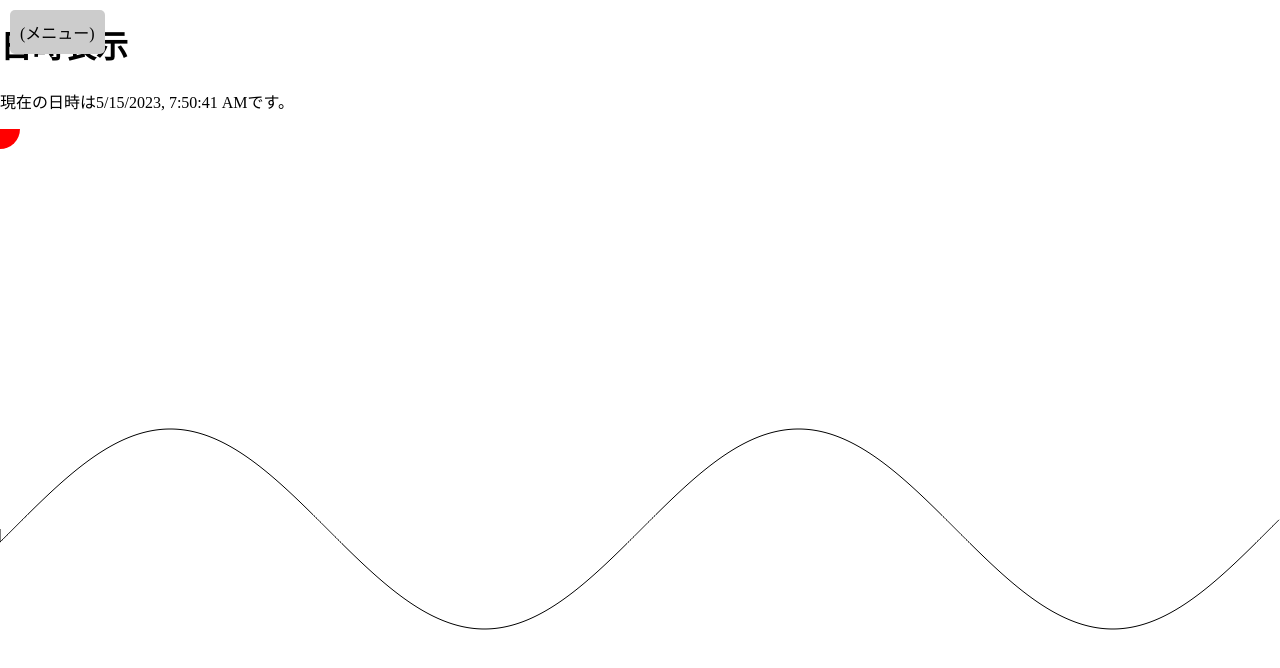
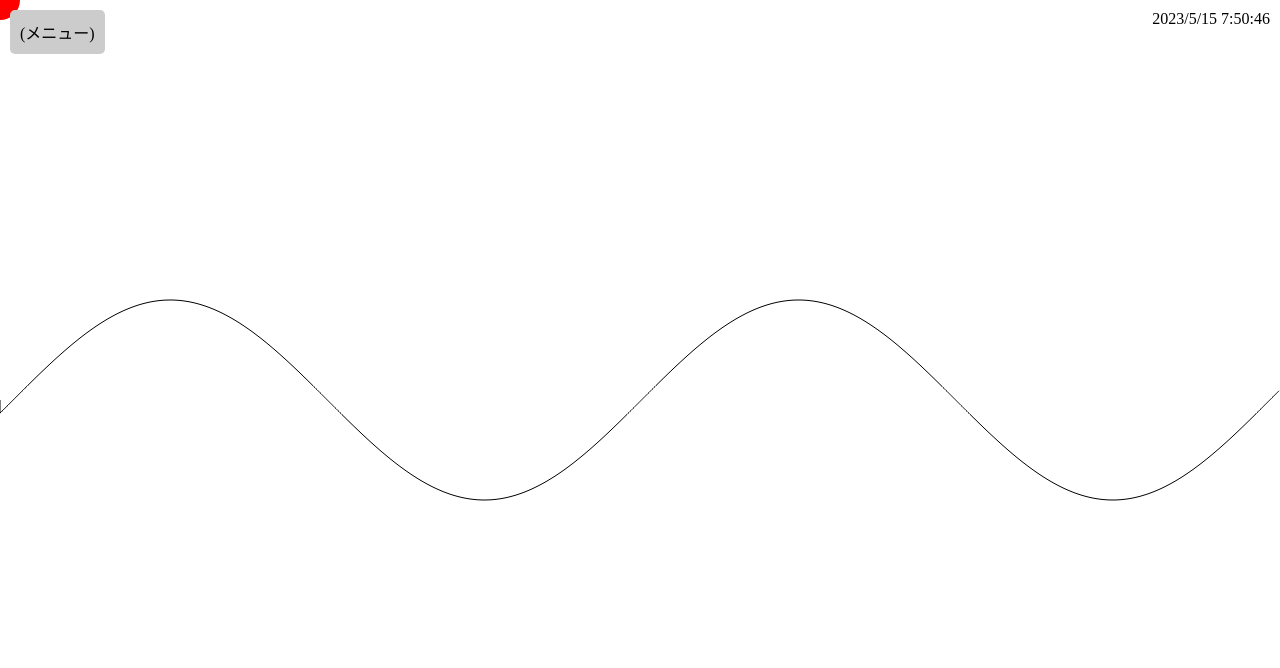
Before and after one commit to kusud-yuki/new-repository-practis, a plain HTML site: page index.html in a window 1280 px wide. Drawn offline with Linux system fonts and the light colour scheme.

Commit message:
表示に異常があったので位置変更などの修正を行った

```diff
--- a/index.html
+++ b/index.html
@@ -1,6 +1,6 @@
 <!DOCTYPE html>
-<html lang="ja">
-  <head>
+<html lang="en">
+ <head>
   <meta charset="UTF-8">
   <title>日時表示</title>
   <style>
@@ -23,22 +23,39 @@
       background-color: #cccccc;
       border-radius: 5px;
       cursor: pointer;
+      z-index: 1;
+    }
+
+    #date {
+      position: absolute;
+      top: 10px;
+      right: 10px;
+      z-index: 1; /* 日時表示を手前に表示 */
     }
 
   </style>
 </head>
 <body>
-  <h1>日時表示</h1>
-  <p id="date"></p>
   <canvas id="canvas"></canvas>
   <div id="menu">(メニュー)</div>
+  <div id="date"></div>
+
   <script src="app.js"></script>
   <script>
     const menu = document.getElementById('menu');
-
+    const date = document.getElementById('date');
     menu.addEventListener('click', function() {
       window.location.href = 'https://github.com/kusud-yuki/themed-work';
     });
+
+    function displayDateTime() {
+      const now = new Date();
+      const datetime = `${now.getFullYear()}/${now.getMonth()+1}/${now.getDate()} ${now.getHours()}:${now.getMinutes()}:${now.getSeconds()}`;
+      date.textContent = datetime;
+      setTimeout(displayDateTime, 1000);
+    }
+
+    displayDateTime();
   </script>
 </body>
 </html>
```
